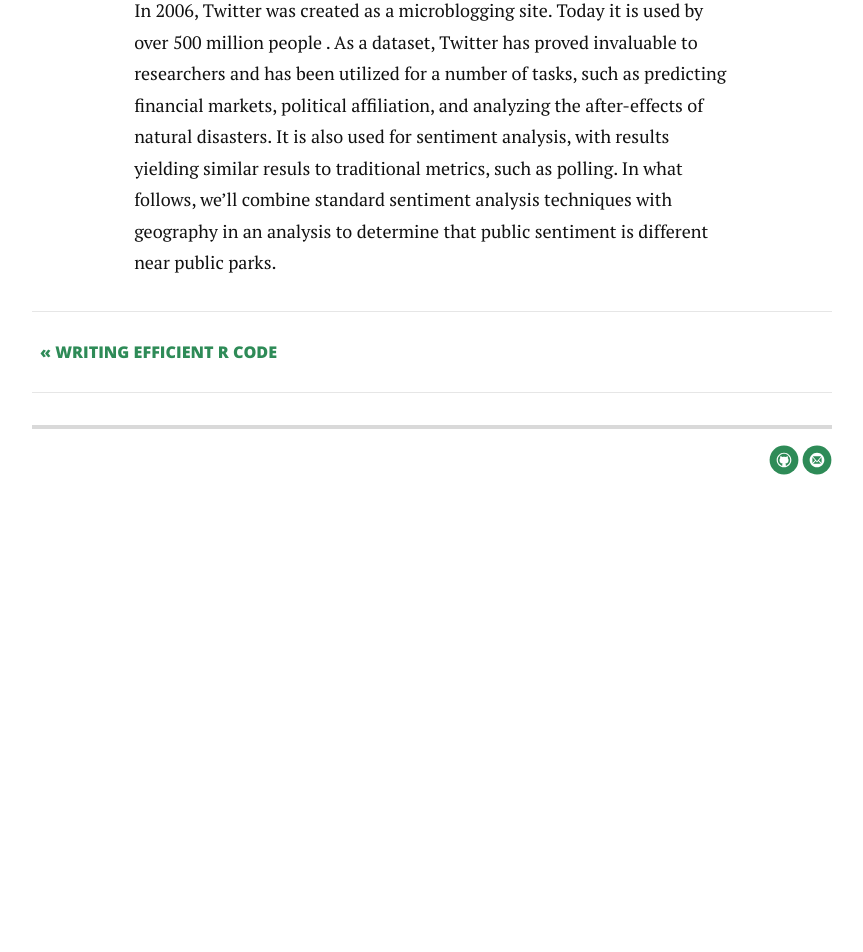
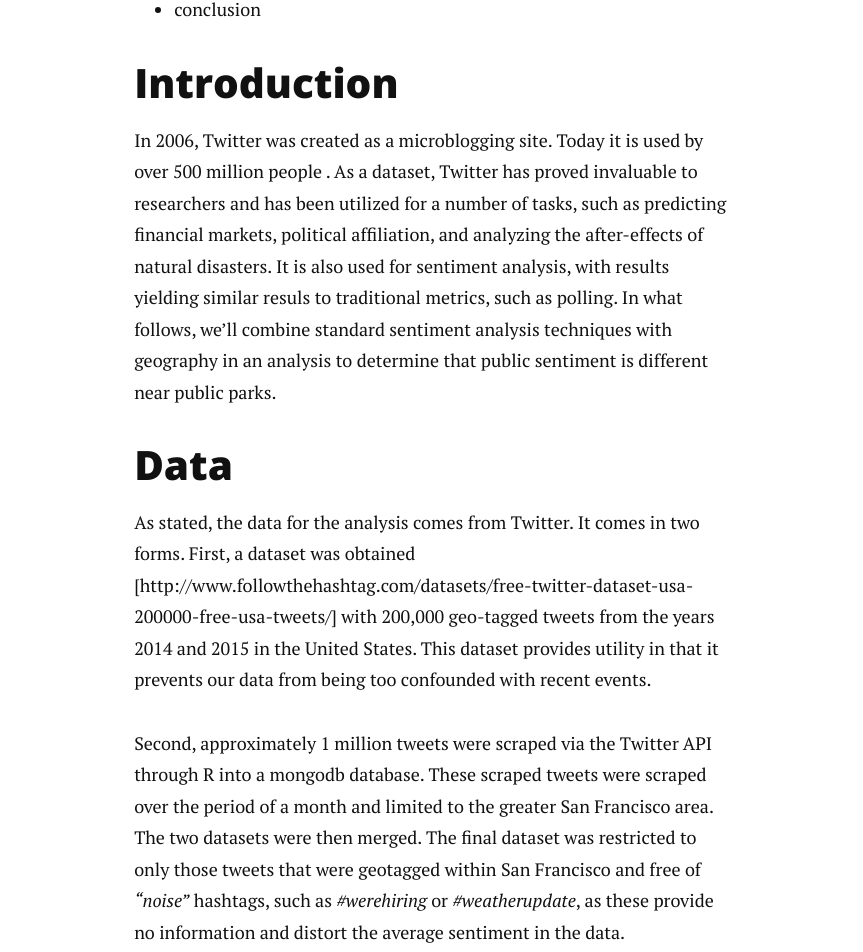
Before and after one commit to jwilber/old_website, a Jekyll site: the page built from _posts/2017-1-17-sf-sentiment-analysis.markdown, in a window 1280 px wide and 1400 px high, scrolled down 1108 px. Shown: the top 952 px of the window, without its empty margins (208-1071 px from the left). Built offline with Jekyll 4.4.1, drawn with Linux system fonts in a browser that asks for light colours; nearby versions of some CDN libraries; before the commit the page ends 1670 px from its top, so only the background shows below that; some of the changed text lies outside the part shown.

Commit message:
Update 2017-1-17-sf-sentiment-analysis.markdown

```diff
--- a/_posts/2017-1-17-sf-sentiment-analysis.markdown
+++ b/_posts/2017-1-17-sf-sentiment-analysis.markdown
@@ -1,16 +1,18 @@
 ---
 layout: post
 title:  "SF Geospatial Sentiment Analysis"
-date:   2017-01-17
+date:   2015-01-17
 theme: cosmo
 ---
+
+# [ this post is in progress]
 
 <p class="intro"><span class="dropcap">T</span>his post his post uses scraped twitter data in combination with R and several geospatial techniques to analyze whether or not people in San Francisco are happier near public parks</p>
 
 # Outline
 
 * intro  √
-* data/scraping techniques (1-2 sentences)
+* data/scraping techniques (1-2 sentences)  √
 * eda (?)
 * sentiment analysis
 * interpolation
@@ -23,3 +25,17 @@
 ## Introduction
 
 In 2006, Twitter was created as a microblogging site. Today it is used by over 500 million people . As a dataset, Twitter has proved invaluable to researchers and has been utilized for a number of tasks, such as predicting financial markets, political affiliation, and analyzing the after-effects of natural disasters. It is also used for sentiment analysis, with results yielding similar resuls to traditional metrics, such as polling. In what follows, we'll combine standard sentiment analysis techniques with geography in an analysis to determine that public sentiment is different near public parks.
+
+## Data
+
+As stated, the data for the analysis comes from Twitter. It comes in two forms. First, a dataset was obtained [http://www.followthehashtag.com/datasets/free-twitter-dataset-usa-200000-free-usa-tweets/] with 200,000 geo-tagged tweets from the years 2014 and 2015 in the United States. This dataset provides utility in that it prevents our data from being too confounded with recent events.
+
+Second, approximately 1 million tweets were scraped via the Twitter API through R into a mongodb database. These scraped tweets were scraped over the period of a month and limited to the greater San Francisco area. The two datasets were then merged. The final dataset was restricted to only those tweets that were geotagged within San Francisco and free of *"noise"* hashtags, such as *#werehiring* or *#weatherupdate*, as these provide no information and distort the average sentiment in the data.
+
+* Initial view of data overlayed on shapefile
+
+* Sentiment Analysis
+  - word-embeddings
+  - should include eda?
+      - histograms of scores
+      - distribution plots of sentiment
```
